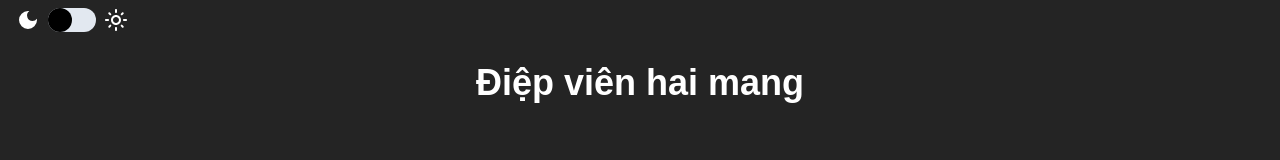
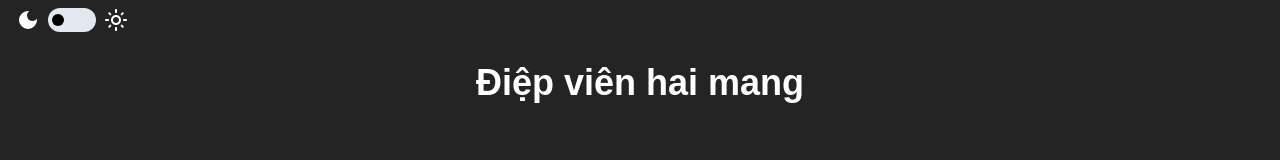
Before and after one commit to hoanxuyen/spyfall, a React (Vite) app: page /spyfall/lobby in a window 1280 px wide. Shown: the top 160 px of the page. Built offline with nearby package versions, Linux system fonts and the light colour scheme; a web font is replaced by a local one.

Commit message:
feat:Changed SpyToggle to use animation when layout is changed, added story for SpyToggle

```diff
--- a/src/SpyUlt.tsx
+++ b/src/SpyUlt.tsx
@@ -10,11 +10,11 @@ export const ElementTestIds = {
   playerLabel: "playerAnnouceLabel",
   modal: "spyModalID",
   modalBackdrop: "spyModalBackdropID",
+  toggle: "spyToggleID",
 };
 export const FormLabelClass = "text-lg font-bold";
 export const LocationsTagClass =
   "bg-slate-400 bg-opacity-50 rounded-md px-2 flex-grow-0 flex-shrink-0 flex gap-2 text-sm sm:text-base items-center";
 export const LocationTagsRemoveBtn =
   "text-red-600 font-bold text-sm sm:text-base";
-export const themeToggleButtonSize = 24;
-export const themeToggleContainerClass="flex gap-2 absolute top-2 left-4"
+export const themeToggleContainerClass = "flex gap-2 absolute top-2 left-4";
--- a/src/components/ThemeToggle.tsx
+++ b/src/components/ThemeToggle.tsx
@@ -6,11 +6,9 @@ import {
   MdOutlineLightMode,
 } from "react-icons/md";
 import SpyToggle from "./form/SpyToggle";
-import { themeToggleButtonSize, themeToggleContainerClass } from "../SpyUlt"; // Adjust the import path as necessary
+import { themeToggleContainerClass } from "../SpyUlt";
 
 export default function ThemeToggle() {
-  const containerWidth = themeToggleButtonSize * 2;
-
   const [currentTheme, setCurrentTheme] = useState(
     localStorage.theme || "dark"
   );
@@ -27,7 +25,9 @@ export default function ThemeToggle() {
   const handleClick = () => {
     setCurrentTheme(currentTheme === "dark" ? "light" : "dark");
   };
-
+  const themeToggleButtonSize = 12;
+  const containerWidth = 48;
+  const containerHeight = 24;
   const renderComponent = () => {
     switch (currentTheme) {
       case "dark":
@@ -35,20 +35,21 @@ export default function ThemeToggle() {
           <div className={themeToggleContainerClass}>
             <MdDarkMode
               style={{
-                height: `${themeToggleButtonSize}px`,
-                width: `${themeToggleButtonSize}px`,
+                height: `${containerHeight}px`,
+                width: `${containerHeight}px`,
               }}
             />
             <SpyToggle
               containerWidth={containerWidth}
+              containerHeight={containerHeight}
               knobSize={themeToggleButtonSize}
               onChange={handleClick}
               toggled={currentTheme === "dark"}
             />
             <MdOutlineLightMode
               style={{
-                height: `${themeToggleButtonSize}px`,
-                width: `${themeToggleButtonSize}px`,
+                height: `${containerHeight}px`,
+                width: `${containerHeight}px`,
               }}
             />
           </div>
@@ -58,20 +59,21 @@ export default function ThemeToggle() {
           <div className={themeToggleContainerClass}>
             <MdOutlineDarkMode
               style={{
-                height: `${themeToggleButtonSize}px`,
-                width: `${themeToggleButtonSize}px`,
+                height: `${containerHeight}px`,
+                width: `${containerHeight}px`,
               }}
             />
             <SpyToggle
               containerWidth={containerWidth}
+              containerHeight={containerHeight}
               knobSize={themeToggleButtonSize}
               onChange={handleClick}
               toggled={currentTheme === "dark"}
             />
             <MdLightMode
               style={{
-                height: `${themeToggleButtonSize}px`,
-                width: `${themeToggleButtonSize}px`,
+                height: `${containerHeight}px`,
+                width: `${containerHeight}px`,
               }}
             />
           </div>
--- a/src/components/form/SpyToggle.tsx
+++ b/src/components/form/SpyToggle.tsx
@@ -1,8 +1,10 @@
 import { motion } from "framer-motion";
 import classNames from "classnames";
+import { ElementTestIds } from "../../SpyUlt";
 
 type SpyToggleType = {
   containerWidth: number;
+  containerHeight: number;
   knobSize: number;
   toggled: boolean;
   onChange: () => void;
@@ -11,6 +13,7 @@ type SpyToggleType = {
 
 export default function SpyToggle({
   containerWidth,
+  containerHeight,
   knobSize,
   toggled,
   onChange,
@@ -24,35 +27,23 @@ export default function SpyToggle({
   return (
     <div
       className={classNames(
-        "bg-slate-200 rounded-full relative cursor-pointer",
+        "switch bg-slate-200 w-12 h-6 rounded-full flex items-center px-1 cursor-pointer",
         {
-          "cursor-not-allowed opacity-50": disabled,
+          "justify-start": toggled,
+          "justify-end": !toggled,
+          "opacity-50 cursor-not-allowed": disabled,
         }
       )}
-      style={{
-        width: `${containerWidth}px`,
-        height: `${knobSize}px`,
-      }}
+      style={{ width: `${containerWidth}px`, height: `${containerHeight}px` }}
+      onClick={handleChange}
+      data-testid={ElementTestIds.toggle}
     >
-      <input
-        type="checkbox"
-        checked={toggled}
-        onChange={handleChange}
-        className="opacity-0 w-full h-full absolute"
-        disabled={disabled}
-      />
       <motion.div
-        className={classNames("bg-black rounded-full")}
-        style={{
-          width: `${knobSize}px`,
-          height: `${knobSize}px`,
-        }}
-        animate={{
-          translateX: toggled ? 0 : containerWidth - knobSize,
-        }}
-        transition={{ type: "spring", stiffness: 300, damping: 20 }}
+        layout
+        className="knob bg-black rounded-full"
+        style={{ width: `${knobSize}px`, height: `${knobSize}px` }}
         onClick={handleChange}
-      />
+      ></motion.div>
     </div>
   );
 }
```
Also changed, not shown: 2 other files (tests, documents, lock files or other folders).
